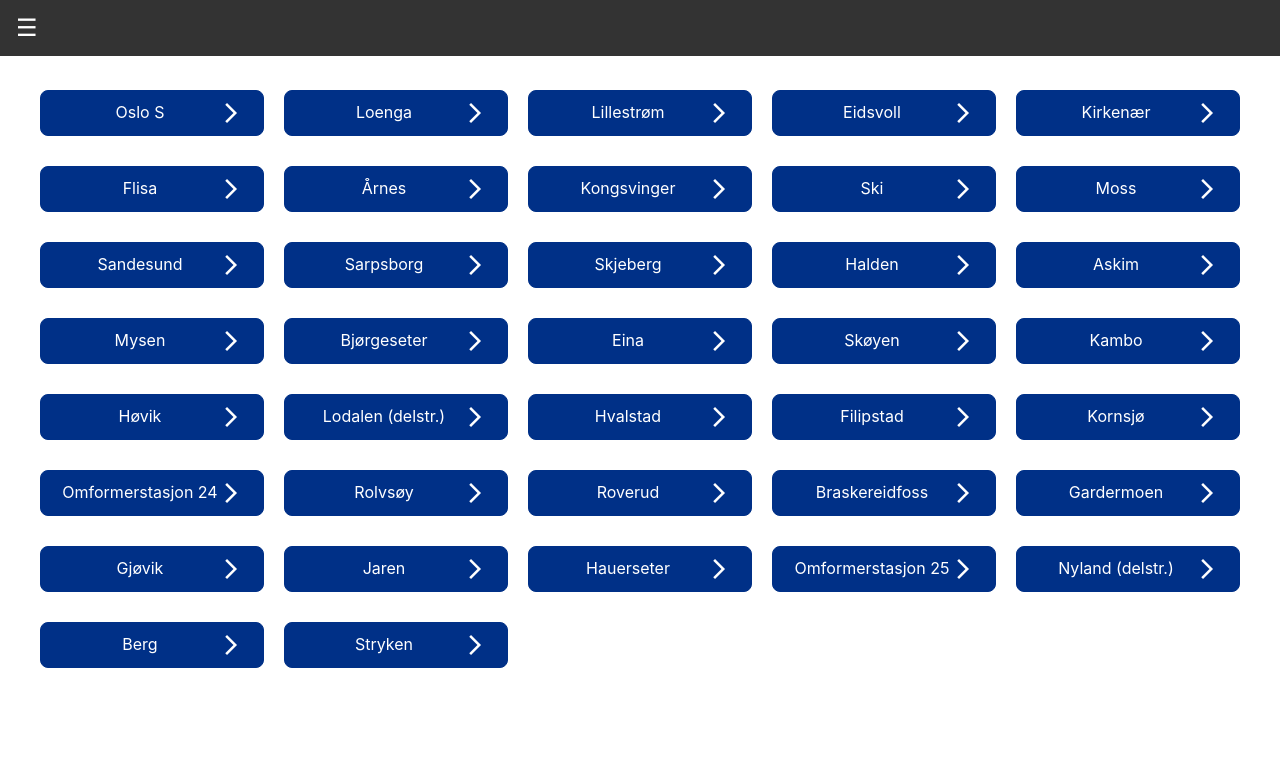
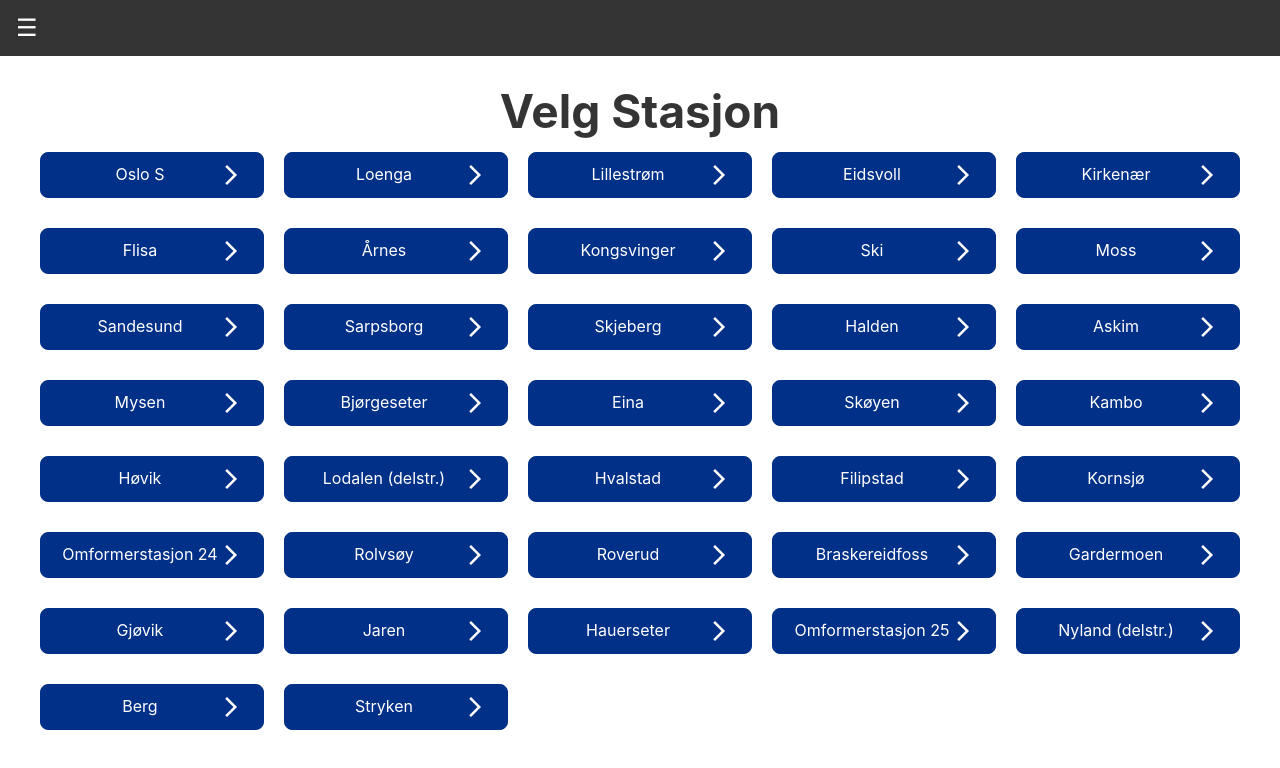
Before and after one commit to Lucas8448/BaneX, a React (Vite) app: page / in a window 1280 px wide. Shown: the top 768 px of the page. Built offline with nearby package versions, Linux system fonts and the light colour scheme.

Commit message:
Velg stasjon

```diff
--- a/src/pages/Home.tsx
+++ b/src/pages/Home.tsx
@@ -22,6 +22,7 @@ export default function Home() {
 
   return (
     <div className="home">
+      <h1>Velg Stasjon</h1>
       <div className="station-grid">
         {stations.map((station) => (
           <button
```
